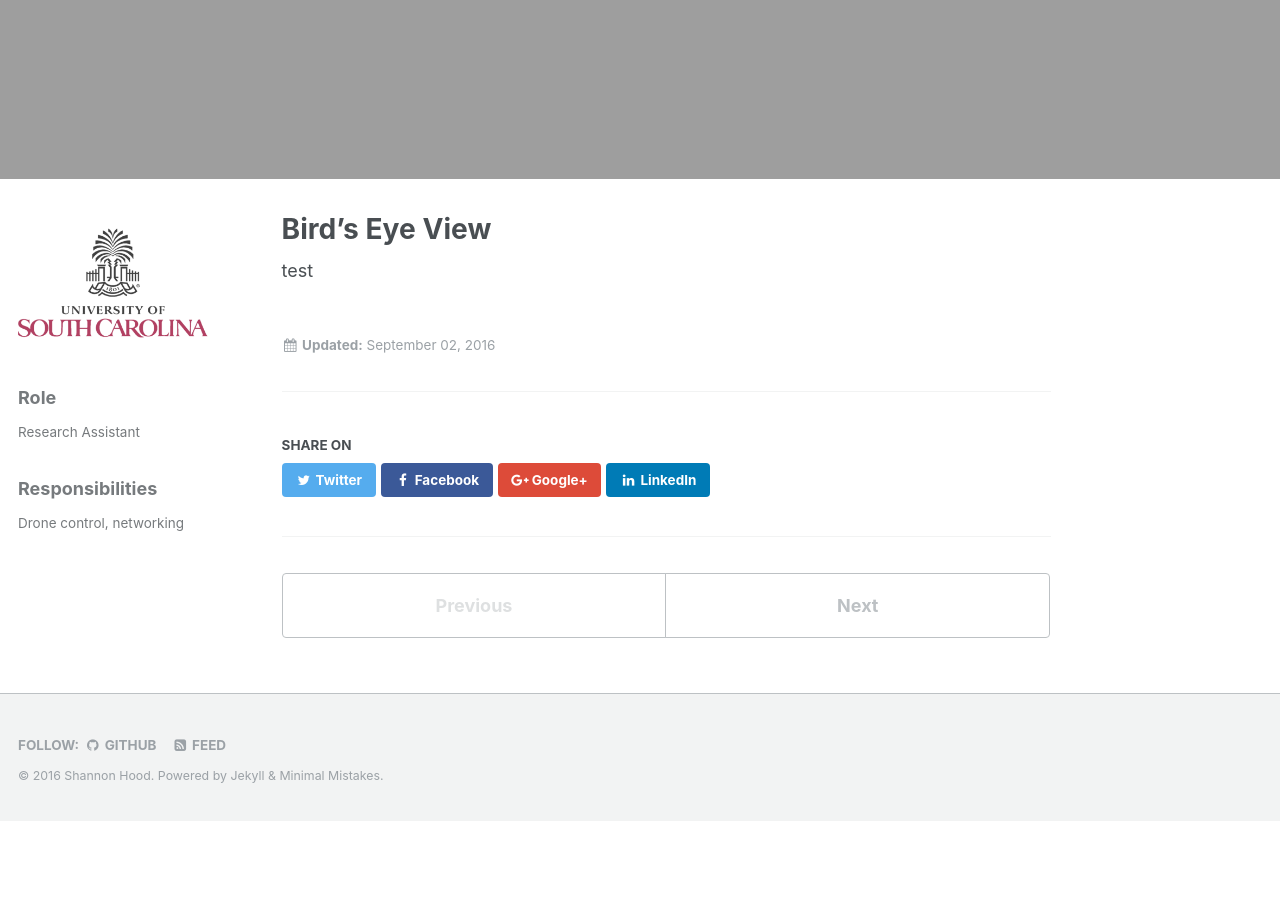
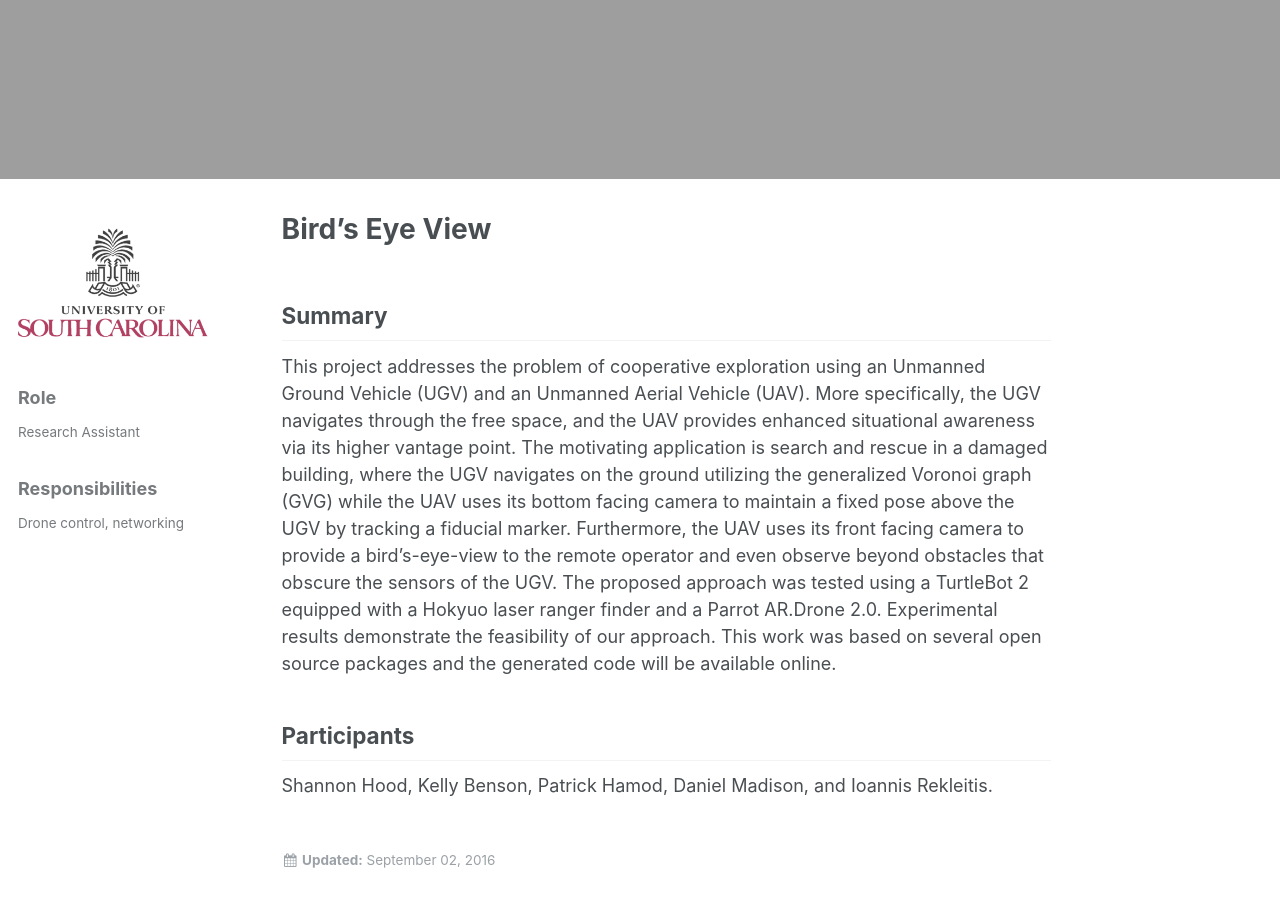
Before and after one commit to hoodsr/hoodsr.github.io, a Jekyll site: the page built from _portfolio/birdseyeview.md, in a window 1280 px wide and 900 px high, scrolled down 863 px. Built offline with Jekyll 4.4.1, drawn with Linux system fonts in a browser that asks for light colours; before the commit the page ends 1684 px from its top, so only the background shows below that.

Commit message:
portfolio

```diff
--- a/_portfolio/birdseyeview.md
+++ b/_portfolio/birdseyeview.md
@@ -24,4 +24,9 @@
     alt: "placeholder image 3"
 ---
 
-test
+<h2>Summary</h2>
+This project addresses the problem of cooperative exploration using an Unmanned Ground Vehicle (UGV) and an Unmanned Aerial Vehicle (UAV). More specifically, the UGV navigates through the free space, and the UAV provides enhanced situational awareness via its higher vantage point. The motivating application is search and rescue in a damaged building, where the UGV navigates on the ground utilizing the generalized Voronoi graph (GVG) while the UAV uses its bottom facing camera to maintain a fixed pose above the UGV by tracking a fiducial marker. Furthermore, the UAV uses its front facing camera to provide a bird's-eye-view to the remote operator and even observe beyond obstacles that obscure the sensors of the UGV. The proposed approach was tested using a TurtleBot 2 equipped with a Hokyuo laser ranger finder and a Parrot AR.Drone 2.0. Experimental results demonstrate the feasibility of our approach. This work was based on several open source packages and the generated code will be available online.
+
+<h2>Participants</h2>
+
+Shannon Hood, Kelly Benson, Patrick Hamod, Daniel Madison, and Ioannis Rekleitis.
```
Also changed, not shown: 1 other file.
